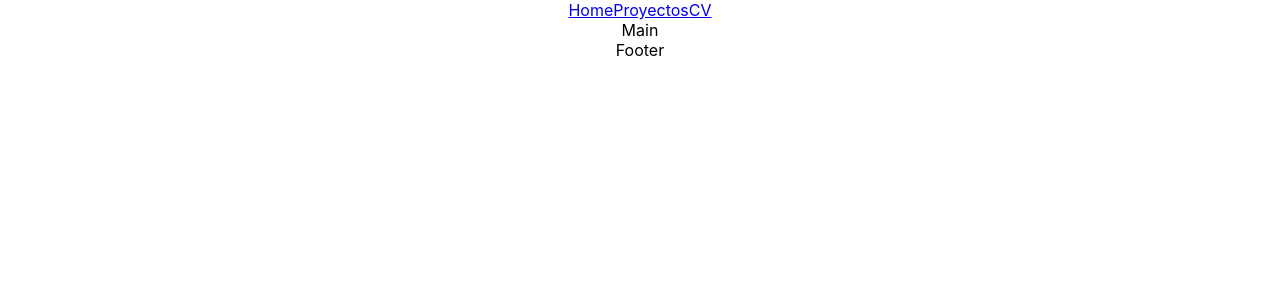
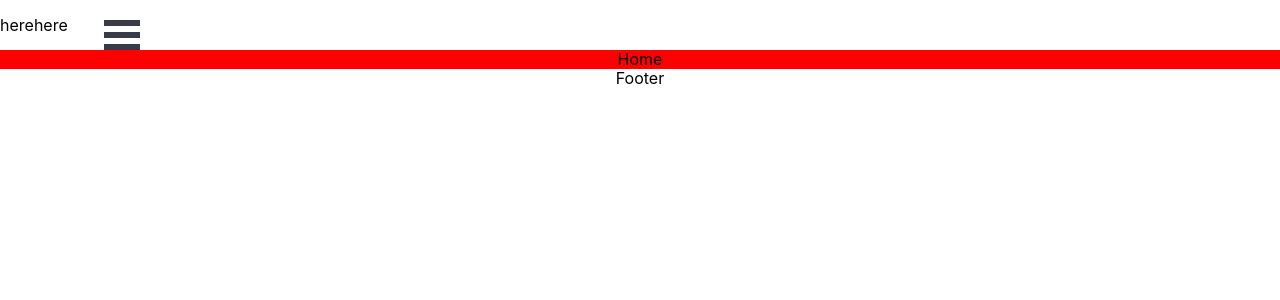
Before and after one commit to pablomoga9/Portfolio, a React (Create React App) app: page / in a window 1280 px wide. Shown: the top 300 px of the page. Built offline with nearby package versions, Linux system fonts and the light colour scheme.

Commit message:
media hook

```diff
--- a/package.json
+++ b/package.json
@@ -3,14 +3,20 @@
   "version": "0.1.0",
   "private": true,
   "dependencies": {
+    "@emotion/react": "^11.10.5",
+    "@emotion/styled": "^11.10.5",
+    "@mui/material": "^5.10.17",
     "@testing-library/jest-dom": "^5.16.5",
     "@testing-library/react": "^13.4.0",
     "@testing-library/user-event": "^13.5.0",
     "create-react-component-folder": "^0.3.7",
+    "normalize.css": "^8.0.1",
     "react": "^18.2.0",
+    "react-burger-menu": "^3.0.8",
     "react-dom": "^18.2.0",
     "react-router-dom": "^6.4.4",
     "react-scripts": "5.0.1",
+    "sass": "^1.56.1",
     "web-vitals": "^2.1.4"
   },
   "scripts": {
--- a/src/App.js
+++ b/src/App.js
@@ -4,6 +4,8 @@ import Main from '../src/components/Main/Main';
 import Footer from '../src/components/Footer/Footer';
 import Header from '../src/components/Header/Header';
 import { BrowserRouter } from 'react-router-dom';
+import 'normalize.css';
+import '../src/styles/styles.scss';
 
 function App() {
   return (
--- a/src/components/Header/Nav/Nav.jsx
+++ b/src/components/Header/Nav/Nav.jsx
@@ -1,11 +1,16 @@
 import React, { Component } from "react";
 import {Link} from 'react-router-dom';
+import SideBar from "./sidebar";
+import { useMediaQuery } from '../../../hooks/mediaQuery.ts';
 
-const Nav = ()=>{
-  return <div>
-      <Link>Home</Link>
+function Nav(){
+
+  return <div className="navContainer">
+    <p>herehere</p>
+    <SideBar pageWrapId={"page-wrap"} outerContainerId={"navContainer"} />
+      {/* <Link>Home</Link>
       <Link>Proyectos</Link>
-      <Link>CV</Link>
+      <Link>CV</Link>  */}
     </div>
 }
 export default Nav;
--- /dev/null
+++ b/src/components/Header/Nav/sidebar.js
@@ -0,0 +1,15 @@
+import React from "react";
+import { slide as Menu } from "react-burger-menu";
+import {Link} from "react-router-dom";
+import {useNavigate} from "react-router-dom";
+
+export default props =>{
+    const navigate = useNavigate();
+
+    return(
+        <Menu{...props}>
+            <Link className="menu-item" to='/'>Inicio</Link>
+            <Link className="menu-item" to='/works'>Trabajos</Link>
+        </Menu>
+    )
+}
--- a/src/components/Main/Home/Home.jsx
+++ b/src/components/Main/Home/Home.jsx
@@ -2,7 +2,7 @@ import React, { Component } from "react";
 
 class Home extends Component {
   render() {
-    return <div>Home</div>;
+    return <div className="homeContainer">Home</div>;
   }
 }
 
--- a/src/components/Main/Main.jsx
+++ b/src/components/Main/Main.jsx
@@ -1,8 +1,9 @@
 import React, { Component } from "react";
+import Home from './Home/Home';
 
 class Main extends Component {
   render() {
-    return <div>Main</div>;
+    return <div><Home/></div>;
   }
 }
 
--- /dev/null
+++ b/src/hooks/mediaQuery.ts
@@ -0,0 +1,44 @@
+import { useEffect, useState } from 'react'
+
+function useMediaQuery(query: string): boolean {
+  const getMatches = (query: string): boolean => {
+    // Prevents SSR issues
+    if (typeof window !== 'undefined') {
+      return window.matchMedia(query).matches
+    }
+    return false
+  }
+
+  const [matches, setMatches] = useState<boolean>(getMatches(query))
+
+  function handleChange() {
+    setMatches(getMatches(query))
+  }
+
+  useEffect(() => {
+    const matchMedia = window.matchMedia(query)
+
+    // Triggered at the first client-side load and if query changes
+    handleChange()
+
+    // Listen matchMedia
+    if (matchMedia.addListener) {
+      matchMedia.addListener(handleChange)
+    } else {
+      matchMedia.addEventListener('change', handleChange)
+    }
+
+    return () => {
+      if (matchMedia.removeListener) {
+        matchMedia.removeListener(handleChange)
+      } else {
+        matchMedia.removeEventListener('change', handleChange)
+      }
+    }
+    // eslint-disable-next-line react-hooks/exhaustive-deps
+  }, [query])
+
+  return matches
+}
+
+export default useMediaQuery
--- /dev/null
+++ b/src/styles/components/_Main.scss
@@ -0,0 +1,90 @@
+.navContainer{
+    display: flex;
+    flex-direction: row;
+    align-items: center;
+
+  }
+
+
+  .bm-item {
+    // display: inline-block;
+    padding: 10px;
+    /* Our sidebar item styling */
+    text-decoration: none;
+    margin-bottom: 10px;
+    background:#708f69d3 ;
+    color: #000000;
+    border-radius: 8px;
+    transition: color 0.2s;
+  }
+
+
+  /* Change color on hover */
+  .bm-item:hover {
+    color: white;
+    background: #48773E;
+  }
+
+  /* The rest copied directly from react-burger-menu docs */
+
+  /* Position and sizing of burger button */
+  .bm-burger-button {
+    position: relative;
+    width: 36px;
+    height: 30px;
+    left: 36px;
+    top: 10px;
+  }
+
+  /* Color/shape of burger icon bars */
+  .bm-burger-bars {
+    background: #373a47;
+  }
+
+  /* Position and sizing of clickable cross button */
+  .bm-cross-button {
+    height: 30px;
+    width: 30px;
+    margin-top: 60px;
+  }
+
+  /* Color/shape of close button cross */
+  .bm-cross {
+    background: #33642e;
+  }
+
+  /* General sidebar styles */
+  .bm-menu {
+    background-image: linear-gradient(to bottom, #91ad8bdc, #99c4b9c1, #b9d7ddb5, #e0e9f234, #ffffff08);
+    padding: 10px;
+    font-size: 1.15em;
+    margin-top: 60px;
+    height: 10px;
+    border-radius: 30px 30px 10px 0px;
+    overflow: hidden;
+  }
+
+  .bm-menu::-webkit-scrollbar{
+    display: none;
+  }
+
+  /* Morph shape necessary with bubble or elastic */
+  .bm-morph-shape {
+    fill: #373a4700;
+  }
+
+  /* Wrapper for item list */
+  .bm-item-list {
+    color: #b8b7ad;
+    margin-top: 40px;
+  }
+
+  /* Styling of overlay */
+  .bm-overlay {
+    display: none;
+  }
+
+
+  .homeContainer{
+    background: red;
+  }
--- /dev/null
+++ b/src/styles/styles.scss
@@ -0,0 +1,4 @@
+@import './views/app';
+
+@import './components/Home';
+@import './components/Main';
--- /dev/null
+++ b/src/styles/views/_app.scss
@@ -0,0 +1,17 @@
+.App {
+    text-align: center;
+
+
+    min-height: 100vh;
+}
+
+.App-header {
+    background-color: #282c34;
+    min-height: 100vh;
+    display: flex;
+    flex-direction: column;
+    align-items: center;
+    justify-content: center;
+    font-size: calc(10px + 2vmin);
+    color: white;
+}
```
Also changed, not shown: src/styles/components/_Home.scss (added), 1 other file (tests, documents, lock files or other folders).
